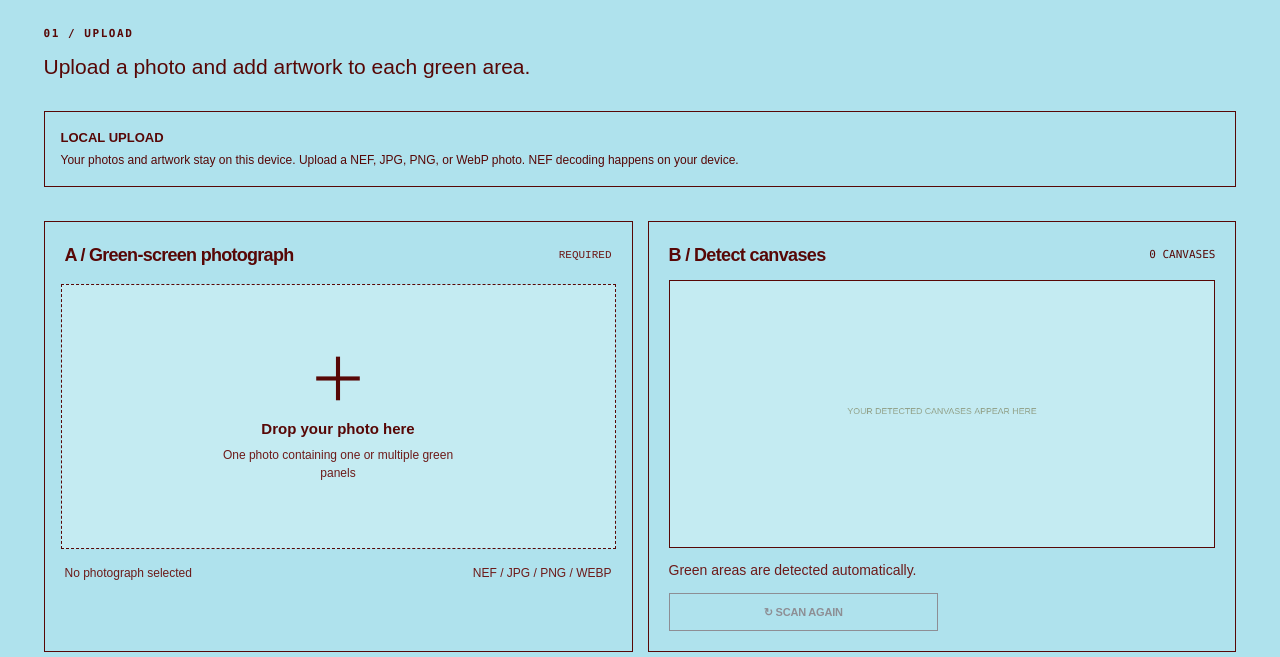
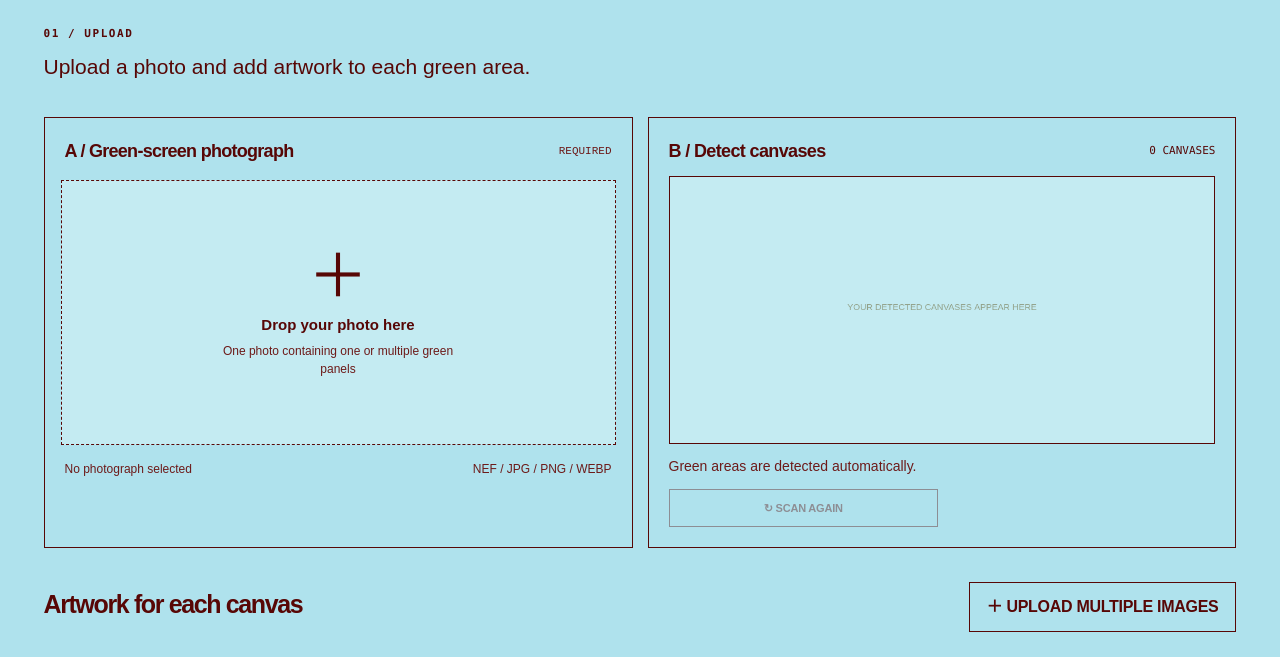
Before and after one commit to MiniRunRun/risd-yearbook, a plain HTML site: page index.html in a window 1280 px wide. Shown: the part 143-800 px from the top of the page. Drawn offline with Linux system fonts and the light colour scheme.

Commit message:
Remove local upload notice

```diff
--- a/index.html
+++ b/index.html
@@ -75,7 +75,7 @@ body{font-size:16px}.topbar{background:#afe2ed;backdrop-filter:none}.steps{grid-
 <main id="main">
 <section class="page" id="step2" aria-labelledby="uploadTitle">
  <div class="sectionhead"><div><div class="kicker" id="uploadTitle">01 / UPLOAD</div><p class="lead">Upload a photo and add artwork to each green area.</p></div></div>
- <div class="notice"><strong>LOCAL UPLOAD</strong>Your photos and artwork stay on this device. Upload a NEF, JPG, PNG, or WebP photo. NEF decoding happens on your device.</div><div class="upload-grid multi-upload">
+ <div class="upload-grid multi-upload">
   <div class="upload-card"><div class="cardtop"><strong>A / Green-screen photograph</strong><span>REQUIRED</span></div><label class="dropzone" id="fabricDrop"><div class="empty" id="fabricEmpty"><span class="plus">＋</span><strong>Drop your photo here</strong><p>One photo containing one or multiple green panels</p></div><img id="fabricThumb" class="hide" alt="Photograph preview"><span id="fabricThumbCaption" class="overlay-label hide">REPLACE PHOTO ↗</span><input type="file" id="fabricFile" accept="image/jpeg,image/png,image/webp,.nef" aria-label="Upload photograph with green screen areas"></label><div class="upload-footer"><span class="filename" id="fabricLabel">No photograph selected</span><span>NEF / JPG / PNG / WEBP</span></div></div>
   <div class="region-scan"><div class="scan-head"><strong>B / Detect canvases</strong><span class="canvas-count" id="detectedCount" aria-live="polite">UPLOAD TO SCAN</span></div><div class="scan-preview"><canvas id="scanCanvas" width="640" height="420" aria-label="Detected green panels highlighted with their canvas numbers"></canvas></div><div class="small" id="scanMessage">Shadow-aware green detection. Deep folds are recovered automatically; separate regions stay independent.</div><div class="editor-buttons"><button class="button" id="rescanUpload" disabled>↻ SCAN AGAIN</button></div></div>
  </div>
```
Also changed, not shown: static/index.html (+1 -1 lines).
